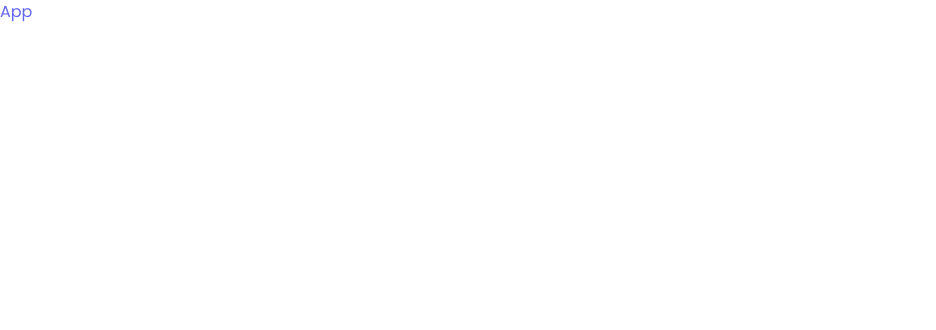
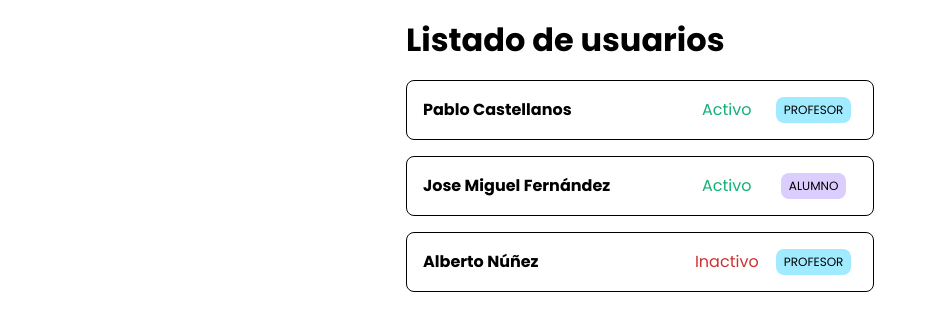
Before and after one commit to clozerdev/react-user-list, a React (Vite) app: page / in a window 1280 px wide. Shown: the top 330 px of the page, without its empty margins (0-936 px from the left). Built offline with nearby package versions, Linux system fonts and the light colour scheme.

Commit message:
🚀 Static user logic

```diff
--- a/index.html
+++ b/index.html
@@ -1,5 +1,5 @@
 <!DOCTYPE html>
-<html lang="en">
+<html lang="es">
 	<head>
 		<meta charset="UTF-8" />
 		<link rel="icon" type="image/svg+xml" href="/vite.svg" />
--- a/src/App.jsx
+++ b/src/App.jsx
@@ -1,3 +1,32 @@
-const App = () => <h1 className='text-indigo-500'>App</h1>;
+import UsersList from './components/user/users-list';
+
+const USERS = [
+	{
+		id: 1,
+		name: 'Pablo Castellanos',
+		active: true,
+		role: 'teacher'
+	},
+	{
+		id: 2,
+		name: 'Jose Miguel Fernández',
+		active: true,
+		role: 'student'
+	},
+	{
+		id: 3,
+		name: 'Alberto Núñez',
+		active: false,
+		role: 'teacher'
+	}
+];
+
+const App = () => {
+	return (
+		<UsersList users={USERS}>
+			<h1 className='font-bold text-xl'>Listado de usuarios</h1>
+		</UsersList>
+	);
+};
 
 export default App;
--- /dev/null
+++ b/src/components/user/user-role.jsx
@@ -0,0 +1,20 @@
+const UserRole = ({ role }) => {
+	const ROLE_CLASSNAMES = {
+		teacher: 'bg-blue',
+		student: 'bg-purple',
+		other: 'bg-lightgray'
+	};
+
+	const ROLE_STYLES = {
+		teacher: ['Profesor', ROLE_CLASSNAMES.teacher],
+		student: ['Alumno', ROLE_CLASSNAMES.student],
+		other: ['Otro', ROLE_CLASSNAMES.other]
+	};
+
+	const [roleName, roleClassName] = ROLE_STYLES[role] || ROLE_STYLES.other;
+	const className = `text-role uppercase py-1 px-2 rounded-sm ${roleClassName}`;
+
+	return <span className={className}>{roleName}</span>;
+};
+
+export default UserRole;
--- /dev/null
+++ b/src/components/user/user-row.jsx
@@ -0,0 +1,18 @@
+import UserRole from './user-role';
+import UserStatus from './user-status';
+
+const UserRow = ({ name, active, role }) => (
+	<div className='flex items-center justify-between border-[1px] border-gray-500 rounded-sm p-4'>
+		<div className='w-[60%]'>
+			<span className='font-bold'>{name}</span>
+		</div>
+		<div className=' w-[20%] flex items-center justify-center'>
+			<UserStatus active={active} />
+		</div>
+		<div className='w-[20%] flex items-center justify-center'>
+			<UserRole role={role} />
+		</div>
+	</div>
+);
+
+export default UserRow;
--- /dev/null
+++ b/src/components/user/user-status.jsx
@@ -0,0 +1,11 @@
+const UserStatus = ({ active }) => {
+	const activeClassName = active ? 'text-green' : 'text-red';
+
+	return (
+		<span className={activeClassName}>
+			{active ? 'Activo' : 'Inactivo'}
+		</span>
+	);
+};
+
+export default UserStatus;
--- /dev/null
+++ b/src/components/user/users-list.jsx
@@ -0,0 +1,19 @@
+import UserRow from './user-row';
+
+const UsersList = ({ children, users }) => {
+	const usersRendered =
+		users.length > 0 ? (
+			users.map(user => <UserRow {...user} key={user.id} />)
+		) : (
+			<p>No existen usuarios...</p>
+		);
+
+	return (
+		<div className='max-w-[500px] m-auto p-4 space-y-4'>
+			{children}
+			{usersRendered}
+		</div>
+	);
+};
+
+export default UsersList;
--- a/src/main.jsx
+++ b/src/main.jsx
@@ -1,10 +1,5 @@
-import React from 'react';
 import ReactDOM from 'react-dom/client';
 import App from './App';
 import './styles/index.css';
 
-ReactDOM.createRoot(document.getElementById('root')).render(
-	<React.StrictMode>
-		<App />
-	</React.StrictMode>
-);
+ReactDOM.createRoot(document.getElementById('root')).render(<App />);
```
Also changed, not shown: .eslintrc.cjs.
